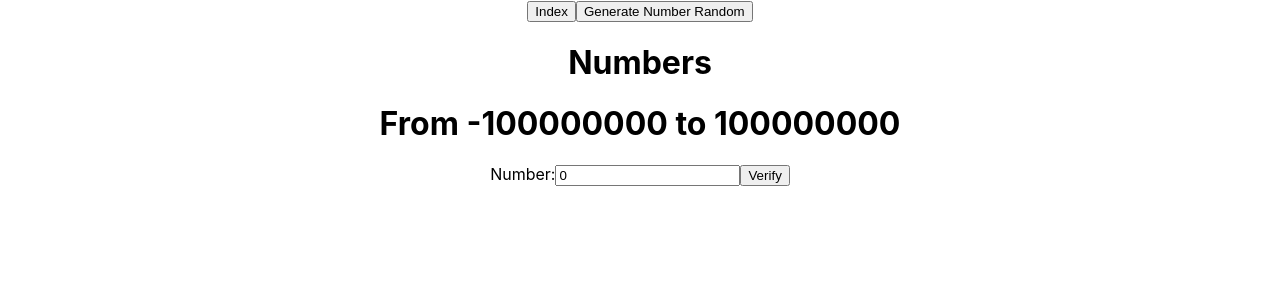
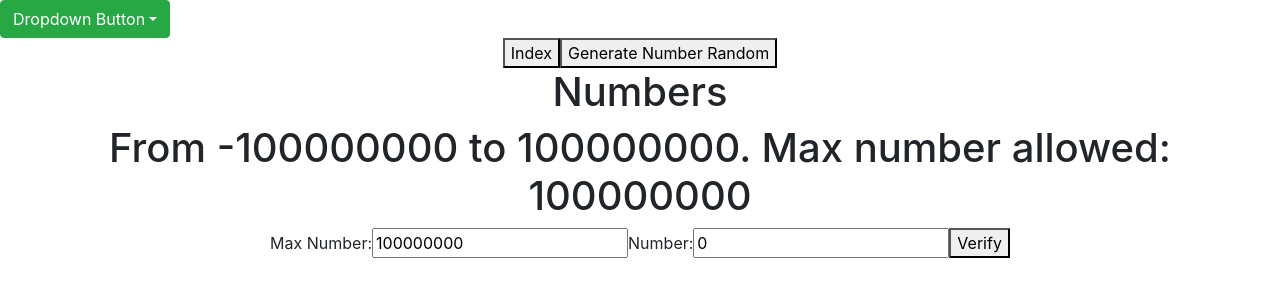
Before and after one commit to NowApoca/Linguo, a React (Create React App) app: page / in a window 1280 px wide. Both pictures are taken after a click on the button "Number". Shown: the top 300 px of the page. Built offline with nearby package versions, Linux system fonts and the light colour scheme; the HTML template or start-up script is replaced by a standard one.

Commit message:
Added bootstrap and max min

```diff
--- a/package.json
+++ b/package.json
@@ -3,7 +3,9 @@
   "version": "0.1.0",
   "private": true,
   "dependencies": {
+    "bootstrap": "^4.3.1",
     "react": "^16.8.6",
+    "react-bootstrap": "^1.0.0-beta.10",
     "react-dom": "^16.8.6",
     "react-native": "^0.60.4",
     "react-native-elements": "^1.1.0",
--- a/src/App.js
+++ b/src/App.js
@@ -3,11 +3,13 @@ import './App.css';
 import {translate} from "./translate"
 import {Index} from "./components/index"
 import {Numbers} from "./components/number"
+import {Dropdown} from "react-bootstrap"
+import 'bootstrap/dist/css/bootstrap.css';
 
 class App extends React.Component {
     constructor(props){
       super(props)
-      this.state = {mount:props.mount}
+      this.state = {mount:props.mount,language:"eng"}
     }
     unMountChild(nextComponent){
       this.setState({mount:nextComponent})
@@ -15,17 +17,28 @@ class App extends React.Component {
     nextComponent(){
       switch(this.state.mount){
         case "index":
-          return <Index unMount={this.unMountChild.bind(this)}/>
+          return <Index unMount={this.unMountChild.bind(this)} language={this.state.language}/>
         case "number":
-            return <Numbers unMount={this.unMountChild.bind(this)}/>
+            return <Numbers unMount={this.unMountChild.bind(this)} language={this.state.language}/>
         case "phrase":
-            return <Index unMount={this.unMountChild.bind(this)}/>
+            return <Index unMount={this.unMountChild.bind(this)} language={this.state.language}/>
         default:
       }
     }
   render() {
     return (
     <div >
+      <Dropdown>
+  <Dropdown.Toggle variant="success" id="dropdown-basic">
+    Dropdown Button
+  </Dropdown.Toggle>
+
+  <Dropdown.Menu>
+    <Dropdown.Item href="#/action-1">Action</Dropdown.Item>
+    <Dropdown.Item href="#/action-2">Another action</Dropdown.Item>
+    <Dropdown.Item href="#/action-3">Something else</Dropdown.Item>
+  </Dropdown.Menu>
+</Dropdown>
       {this.nextComponent()}
     </div>);
   }
--- a/src/components/number.js
+++ b/src/components/number.js
@@ -7,16 +7,20 @@ export class Numbers extends React.Component {
     constructor(props){
         super(props)
         this.unMount = props.unMount
-        this.state = {numberInText:0,numberRandom:-1,answered:false,response:false}
+        this.state = {numberInText:0,numberRandom:-1,answered:false,response:false,maxNumber:100000000,language:props.language}
         this.handleNumberChange = this.handleNumberChange.bind(this);
+        this.handleMaxNumberChange = this.handleMaxNumberChange.bind(this);
         this.handleVerify = this.handleVerify.bind(this);
         this.generateNumber = this.generateNumber.bind(this);
     }
     handleNumberChange(event){
         this.setState({numberInText: event.target.value});
     }
+    handleMaxNumberChange(event){
+        this.setState({maxNumber: parseInt(event.target.value)});
+    }
     generateNumber(){
-        let randNumber = String(Math.floor(Math.random()*constants.maxNumCHN));
+        let randNumber = String(Math.floor(Math.random()*this.state.maxNumber));
         this.setState({numberRandom: randNumber});
     }
     handleVerify(){
@@ -31,18 +35,22 @@ export class Numbers extends React.Component {
         if(this.state.numberRandom > -1){
             translation = translateNumber(this.state.numberRandom,"NUMCHN")
         }
-        console.log(this.state.numberRandom)
+        console.log(this.state.numberRandom,this.state.language)
         return (
             <div className="App">
                 <button onClick={() => { this.unMount("index")}}>Index</button>
                 <button onClick={() => { this.generateNumber("index")}}>Generate Number Random</button>
                 <h1> Numbers </h1>
-                <h1> From {"-"+constants.maxNumCHN} to {constants.maxNumCHN} </h1>
+                <h1> From {"-"+this.state.maxNumber} to {this.state.maxNumber +". Max number allowed: "+constants.maxNumCHN} </h1>
                 {(this.state.numberRandom < 0) ? (
                     ""
                         ) : (
                             <h1> {translation} </h1>
                 )}
+                <label>
+                Max Number:
+                <input type="text" value={this.state.maxNumber} onChange={this.handleMaxNumberChange} />
+                </label>
                 <label>
                 Number:
                 <input type="text" value={this.state.numberInText} onChange={this.handleNumberChange} />
```
